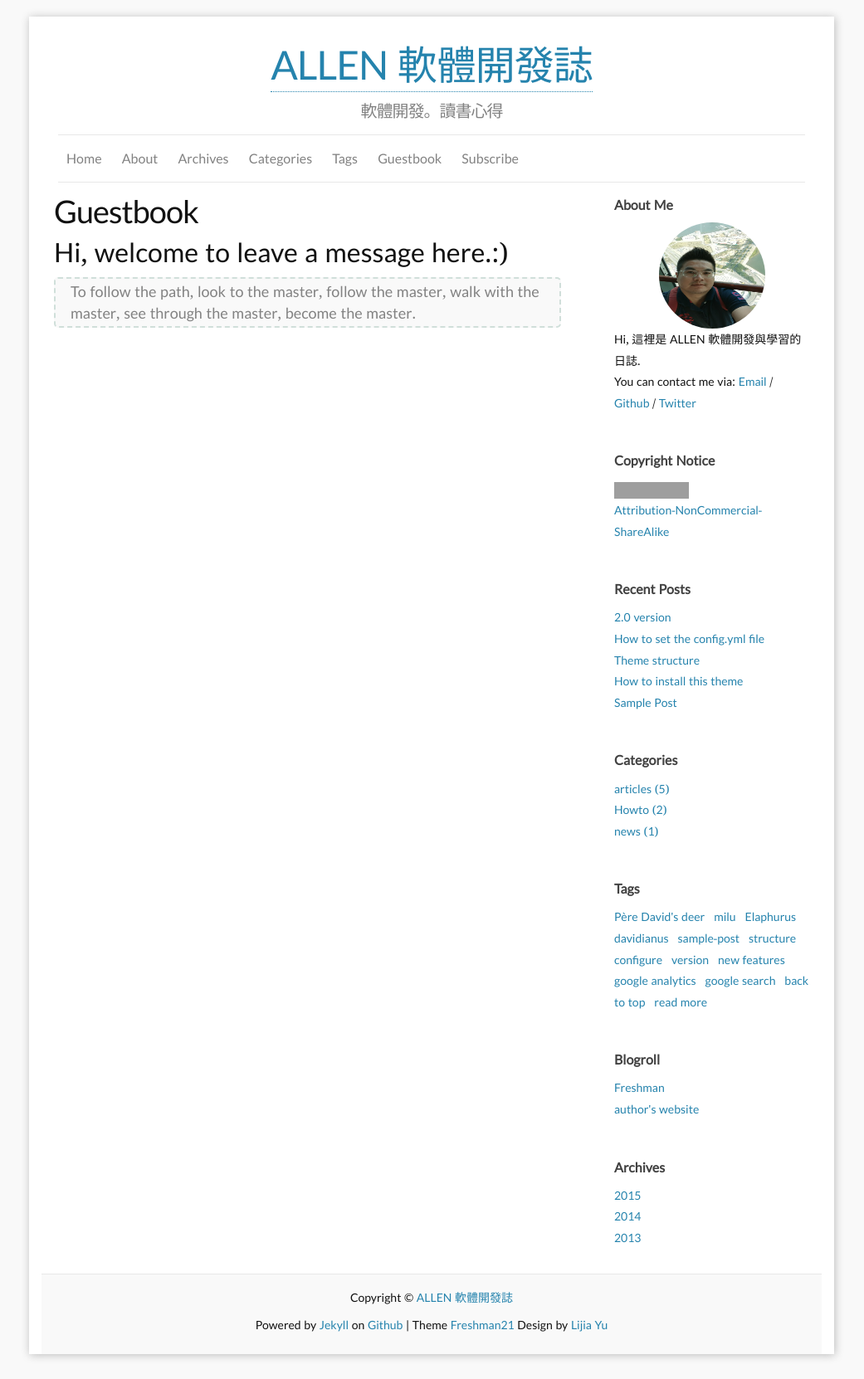
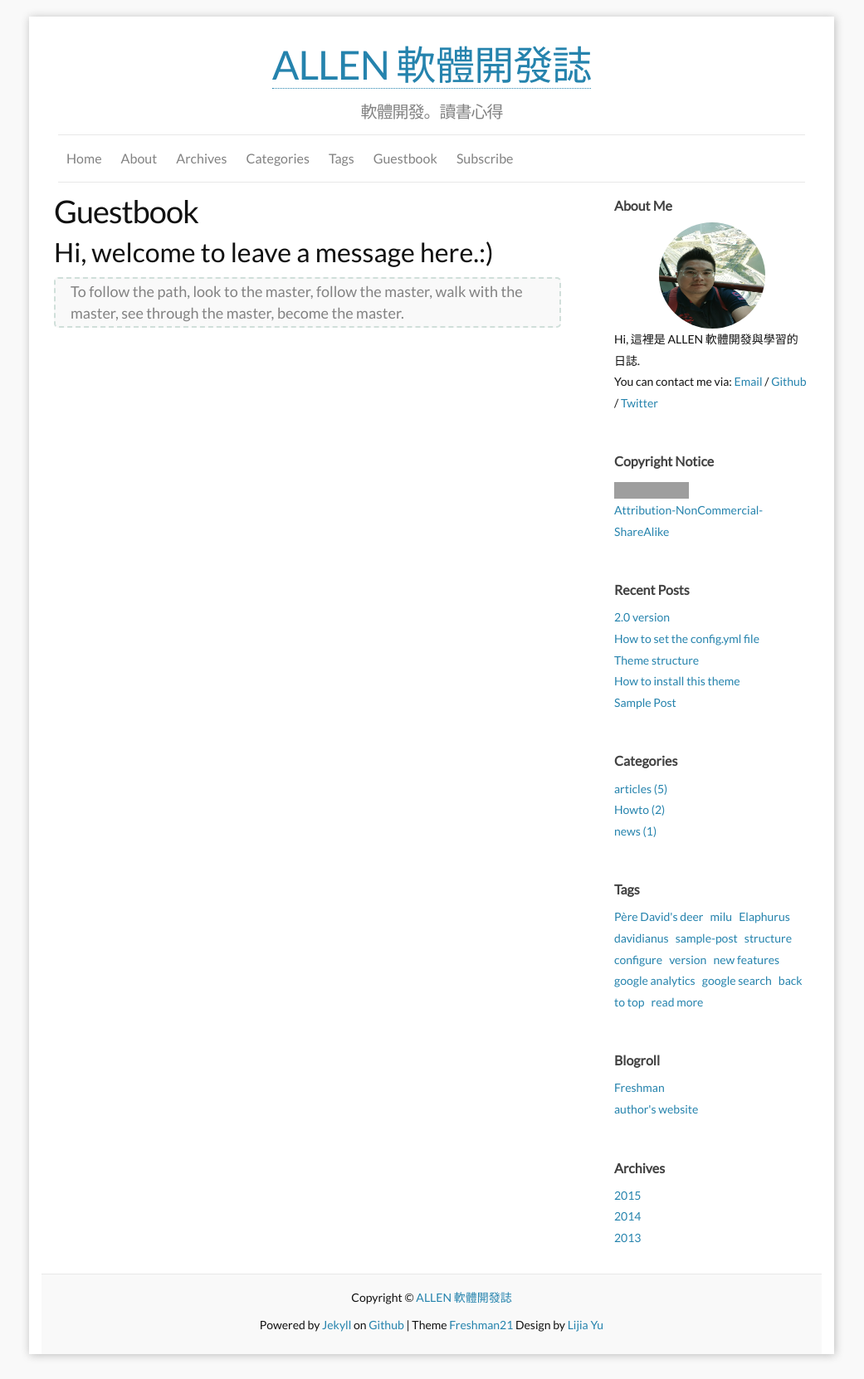
Before and after one commit to allenchien-tw/allenchien-tw.github.io, a Jekyll site: the page built from f_guestbook.md, in a window 1280 px wide. Shown: the whole page at 83% size, without its empty margins (120-1161 px from the left). Built offline with Jekyll 4.4.1, drawn with Linux system fonts in a browser that asks for light colours; some web fonts are replaced; comment, search, counter and statistics services are not loaded; grey boxes are pictures that could not be loaded.

Commit message:
[up] update font style

```diff
--- a/css/main.scss
+++ b/css/main.scss
@@ -6,7 +6,7 @@
 
 
 // Our variables
-$base-font-family: 'Noto Serif Khmer', 'Lato', 'Open Sans', Helvetica, Arial, sans-serif !important;
+$base-font-family: 'cwTeXYen', 'Lato', 'Open Sans', Helvetica, Arial, sans-serif !important;
 $base-font-size:   16px;
 $small-font-size:  $base-font-size * 0.875;
 $base-line-height: 1.6em;
@@ -58,7 +58,7 @@
         "_syntax-highlighting-native" // "syntax-highlighting"
 ;
 
-@import url('https://fonts.googleapis.com/earlyaccess/notosanstc.css');
+@import url('https://fonts.googleapis.com/earlyaccess/cwtexyen.css');
 @import url('https://fonts.googleapis.com/css?family=Open+Sans');
 @import url('https://fonts.googleapis.com/css?family=Lato');
 @import url('https://maxcdn.bootstrapcdn.com/font-awesome/4.7.0/css/font-awesome.min.css');
```
